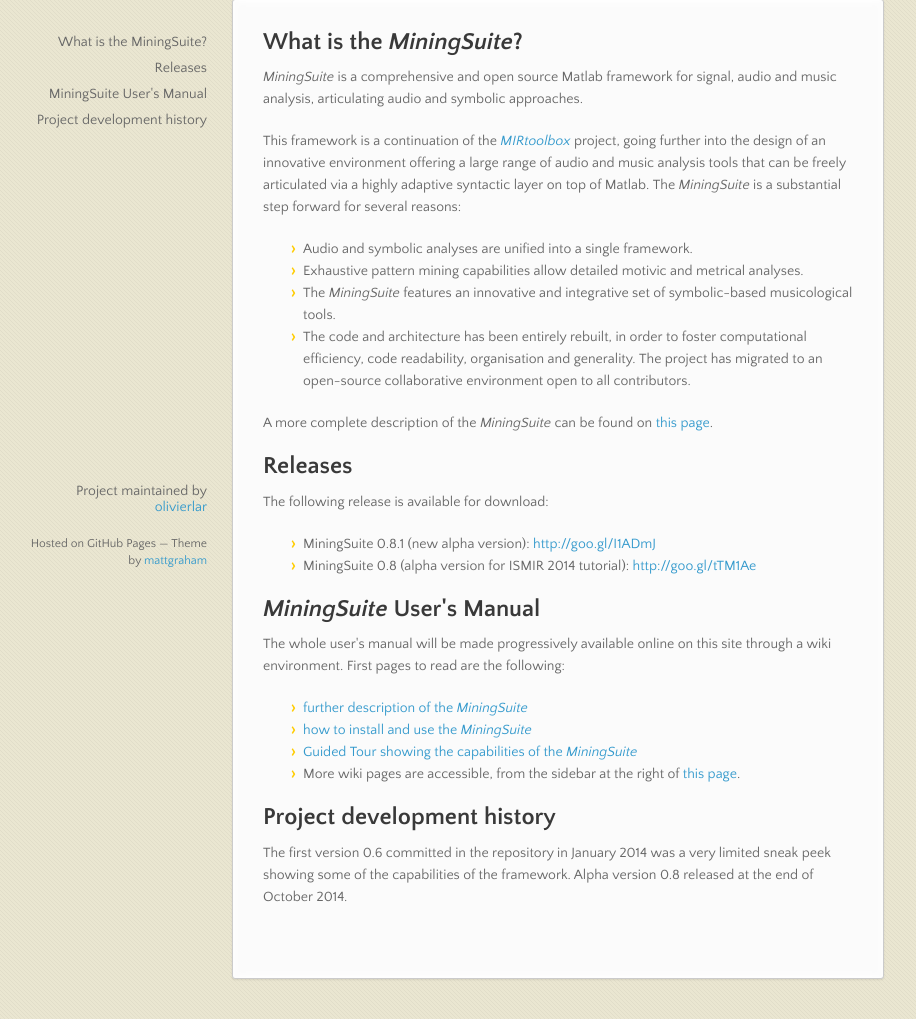
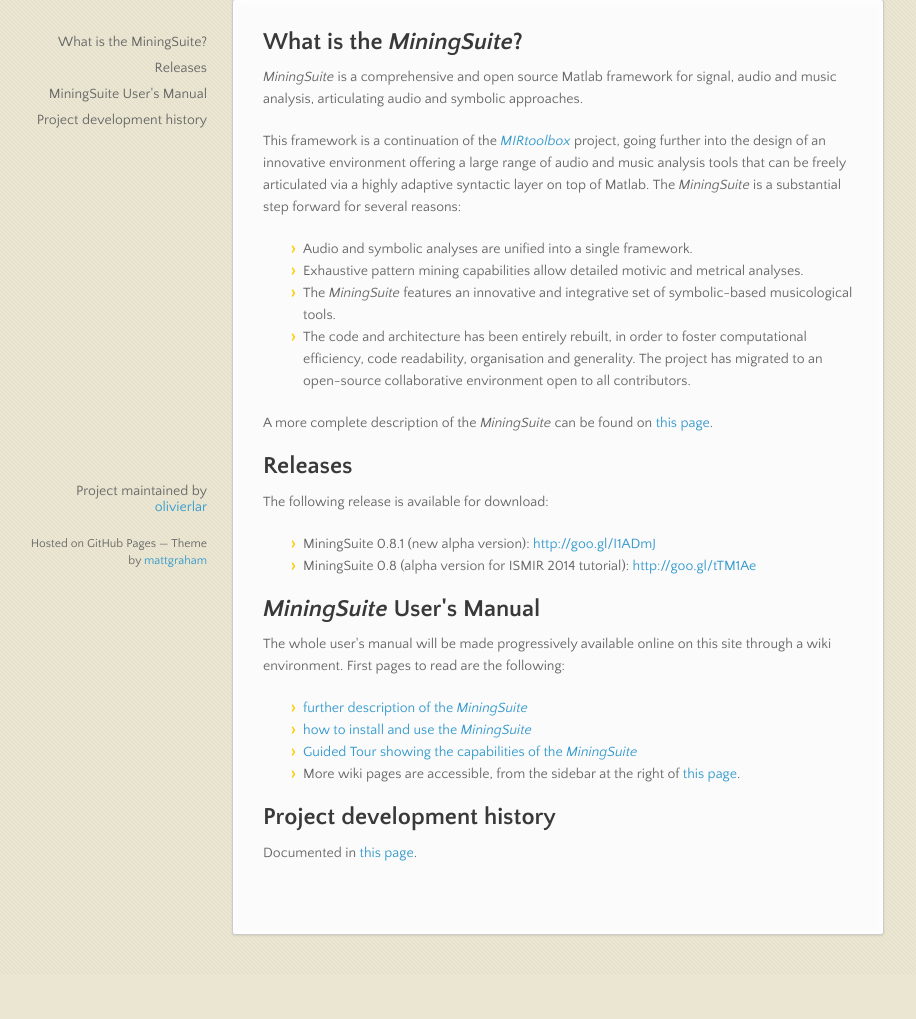
Before and after one commit to olivierlar/miningsuite, a plain HTML site: page index.html in a window 1280 px wide. Shown: the part 191-1210 px from the top of the page, without its empty margins (83-999 px from the left). After the commit the page ends 1166 px from the top, so only its background shows below. Drawn offline with nearby package versions, Linux system fonts and the light colour scheme.

Commit message:
link to development status

```diff
--- a/index.html
+++ b/index.html
@@ -81,10 +81,9 @@
 </ul>
 
 <h2>
-<a id="project-development-history" class="anchor" href="#project-development-history" aria-hidden="true"><span class="octicon octicon-link"></span></a>Project development history</h2>
+<a id="project-development-status" class="anchor" href="#project-development-history" aria-hidden="true"><span class="octicon octicon-link"></span></a>Project development history</h2>
 
-<p>The first version 0.6 committed in the repository in January 2014 was a very limited sneak peek showing some of the capabilities of the framework.
-Alpha version 0.8 released at the end of October 2014.</p>
+<p>Documented in <a href="https://github.com/olivierlar/miningsuite/wiki/Development-Status">this page</a>.</p>
       </section>
       <footer>
         <p>Project maintained by <a href="https://github.com/olivierlar">olivierlar</a></p>
```
